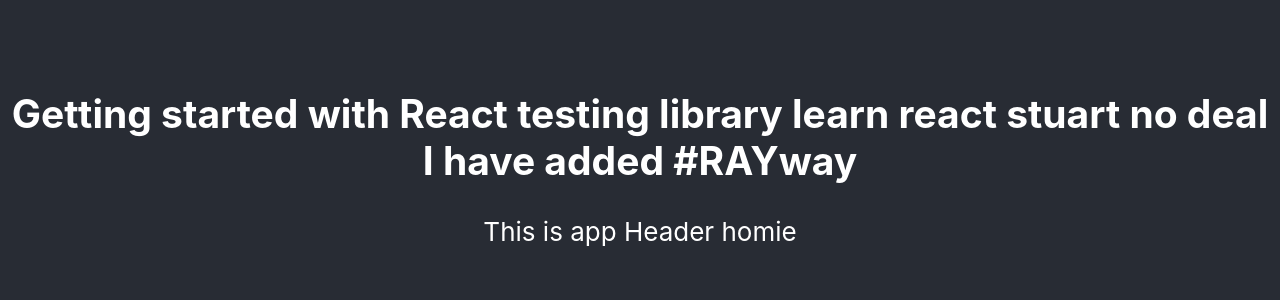
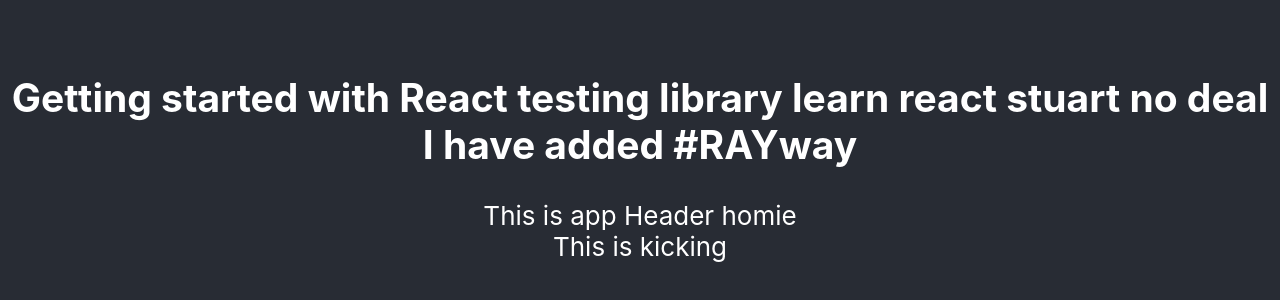
Before and after one commit to rayway44/cicd, a React (Create React App) app in the folder app/: page / in a window 1280 px wide. Shown: the part 248-548 px from the top of the page. Built offline with nearby package versions, Linux system fonts and the light colour scheme.

Commit message:
pushing in new line

```diff
--- a/app/src/App.js
+++ b/app/src/App.js
@@ -9,6 +9,7 @@
 
         <h2>Getting started with React testing library learn react stuart no deal<br/> I have added #RAYway</h2>
         <Header />
+        This is kicking
       </header>
     </div>
   );
```
